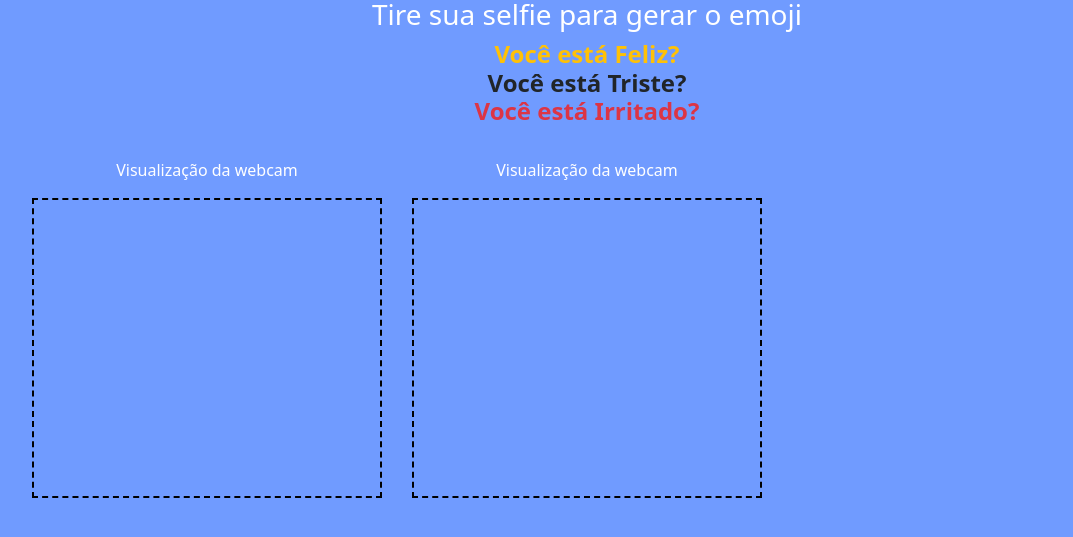
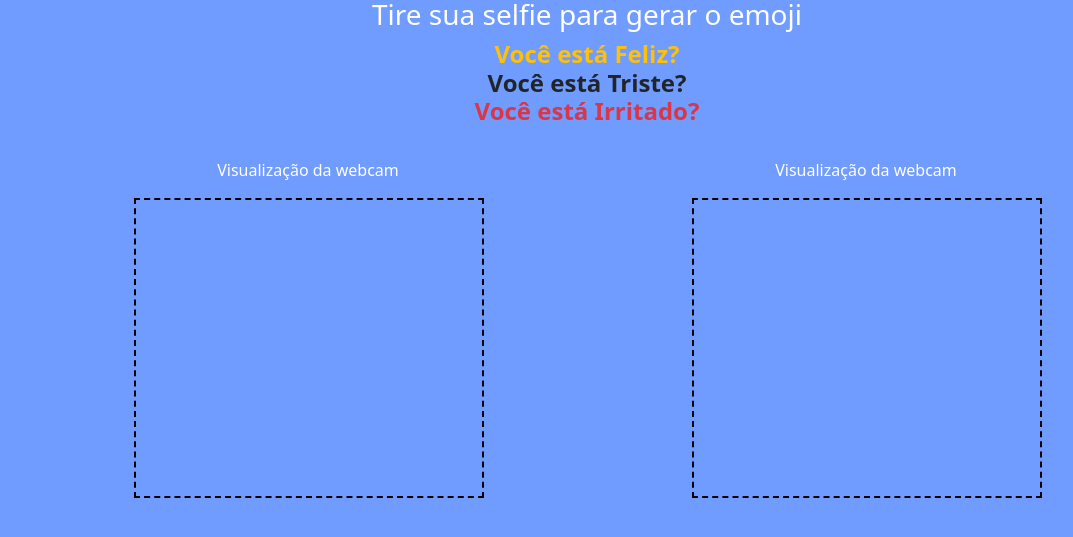
Before and after one commit to kbrilhante/ADV_C112-IA-ExpressoesFaciais, a plain HTML site: page index.html in a window 1280 px wide. Shown: the part 157-694 px from the top of the page, without its empty margins (53-1126 px from the left). Drawn offline with nearby package versions, Linux system fonts and the light colour scheme; a script that the page names is missing.

Commit message:
Update index.html

```diff
--- a/index.html
+++ b/index.html
@@ -48,8 +48,8 @@
             <br>
             <b class="text-danger">Você está Irritado?</b>
         </h4>
-        <div class="row row-cols-1 row-cols-xl-3 py-4 g-4">
-            <div class="col">
+        <div class="row row-cols-1 row-cols-xl-3 py-4 g-4 mx-auto">
+            <div class="col mx-auto">
                 <p>Visualização da webcam</p>
                 <div id="camera" class="cam"></div>
             </div>
@@ -77,7 +77,7 @@
                 </div>
             </div>
 
-            <div class="col">
+            <div class="col mx-auto">
                 <p>Visualização da webcam</p>
                 <div id="snapshot" class="cam"></div>
             </div>
```
